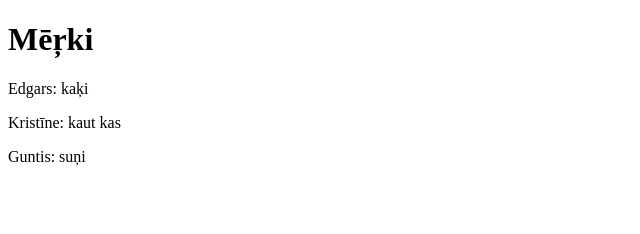
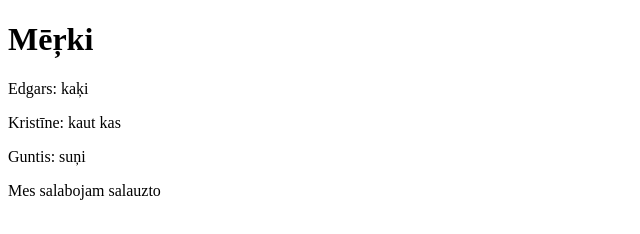
Before and after one commit to Ediny/ceriba, a plain HTML site: page index.html in a window 1280 px wide. Shown: the whole page, without its empty margins (0-640 px from the left). Drawn offline with Linux system fonts and the light colour scheme.

Commit message:
Update index.html

```diff
--- a/index.html
+++ b/index.html
@@ -13,6 +13,6 @@
     <p>Edgars: kaķi</p>
     <p>Kristīne: kaut kas </p>
     <p>Guntis: suņi</p>
-
+    <p>Mes salabojam salauzto</p>
 </body>
 </html>
```
